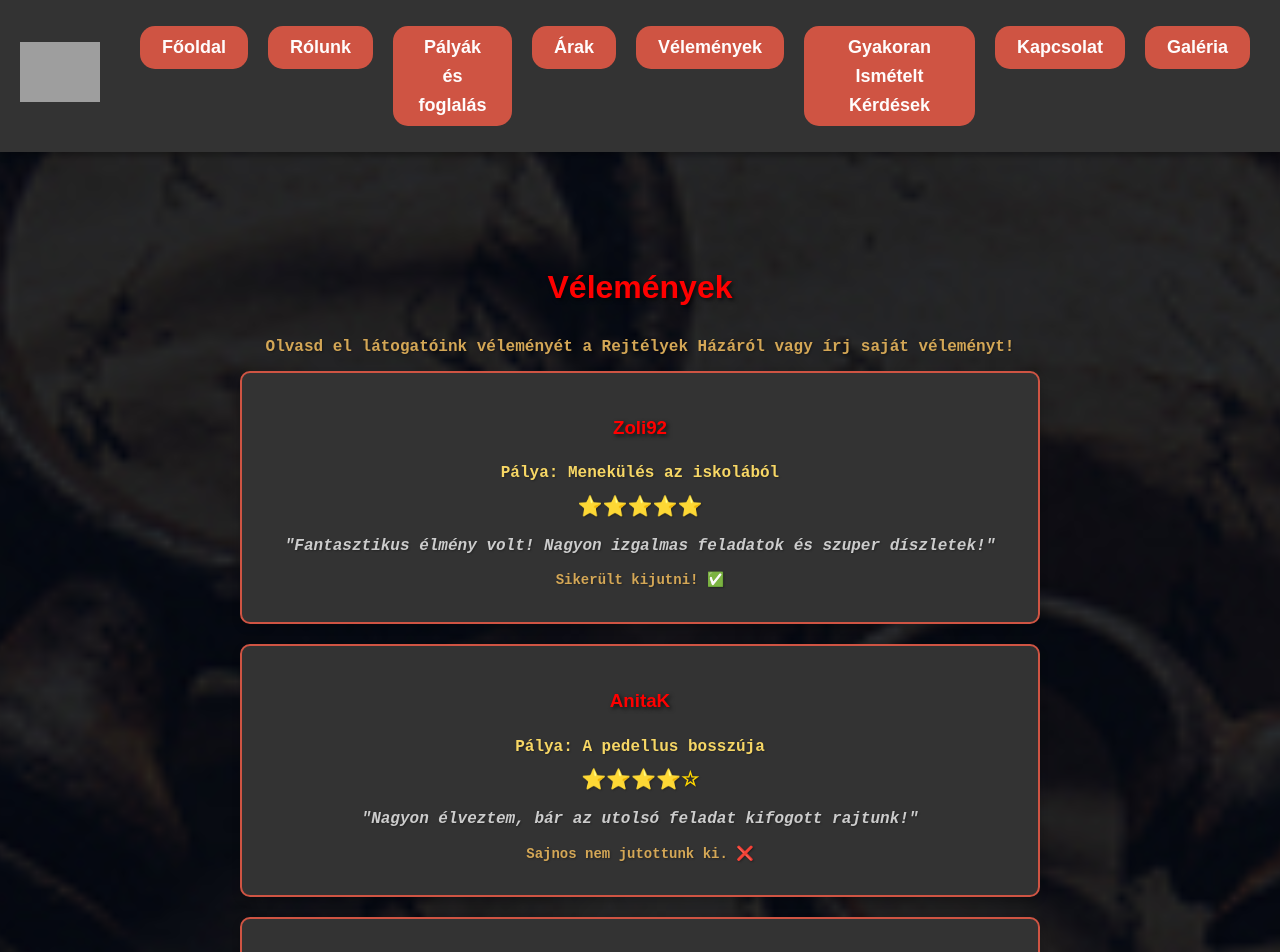
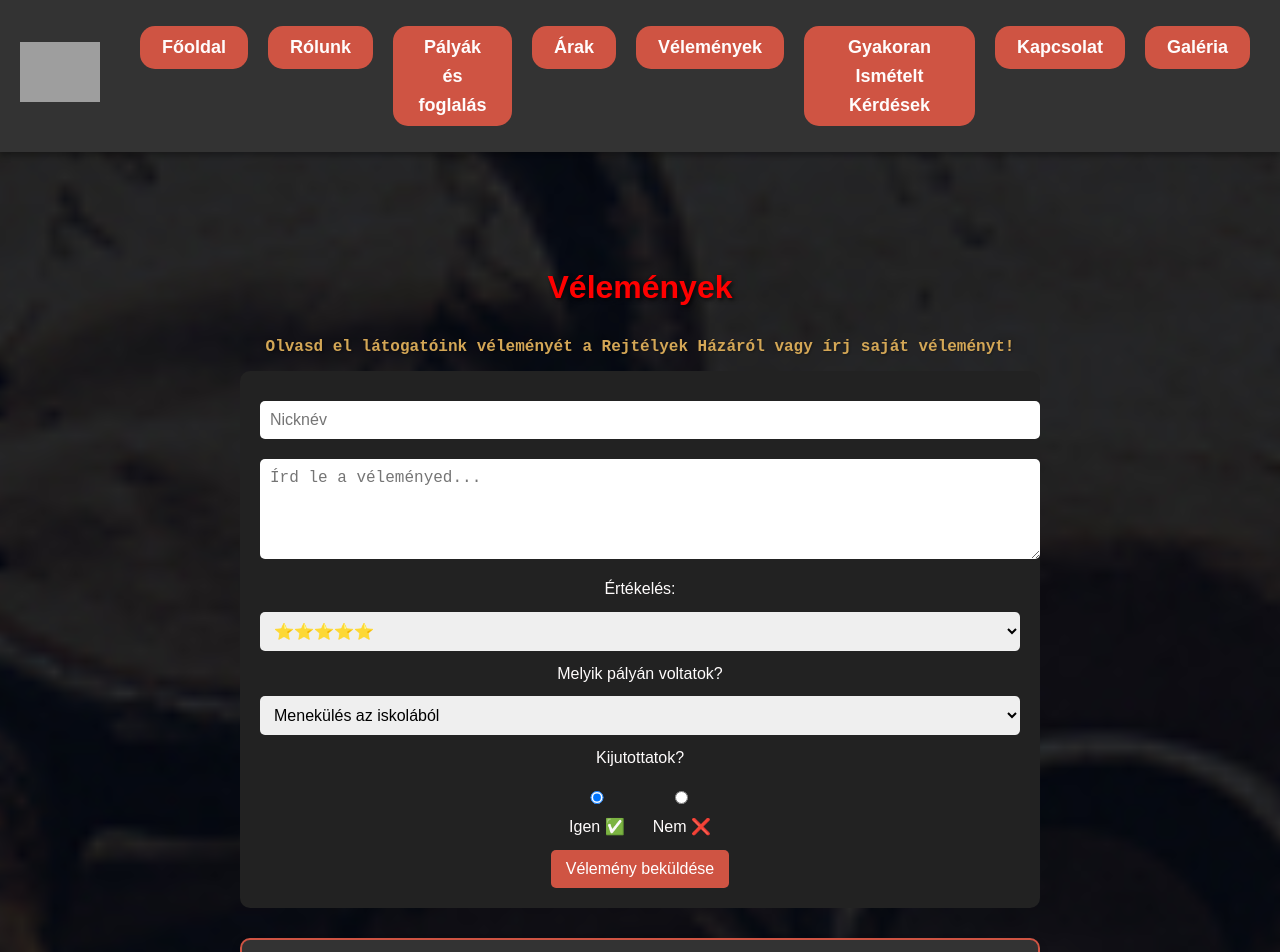
Before and after one commit to Neliah85/Projekt_Rejtelyekhaza_react, a React (Create React App) app in the folder frontend/: page /reviews in a window 1280 px wide. Shown: the top 952 px of the page. Built offline with nearby package versions, Linux system fonts and the light colour scheme; grey boxes are pictures that could not be loaded.

Commit message:
review recode

```diff
--- a/frontend/src/components/Reviews.js
+++ b/frontend/src/components/Reviews.js
@@ -21,7 +21,7 @@ const assignRandomTrack = (review) => ({
     track: review.track || tracks[Math.floor(Math.random() * tracks.length)]
 });
 
-// Alapértelmezett vélemények (hozzáadott szobanevekkel)
+// Alapértelmezett vélemények
 const defaultReviews = [
     { name: "Zoli92", rating: 5, text: "Fantasztikus élmény volt! Nagyon izgalmas feladatok és szuper díszletek!", escaped: true, track: "Menekülés az iskolából" },
     { name: "AnitaK", rating: 4, text: "Nagyon élveztem, bár az utolsó feladat kifogott rajtunk!", escaped: false, track: "A pedellus bosszúja" },
@@ -37,17 +37,21 @@ const getStars = (rating) => "⭐".repeat(rating) + "☆".repeat(5 - rating);
 
 const Reviews = () => {
     const [reviews, setReviews] = useState([]);
+    const [name, setName] = useState("");
+    const [text, setText] = useState("");
+    const [rating, setRating] = useState(5);
+    const [escaped, setEscaped] = useState(true);
+    const [selectedTrack, setSelectedTrack] = useState(tracks[0]);
+    const [formSubmitted, setFormSubmitted] = useState(false);
 
     // Betöltéskor ellenőrizzük a localStorage-t, és frissítjük a hiányzó `track` mezőket
     useEffect(() => {
         let storedReviews = JSON.parse(localStorage.getItem("reviews")) || [];
 
-        // Ha nincs egyetlen mentett vélemény sem, akkor az alapértelmezetteket használjuk
         if (storedReviews.length === 0) {
             storedReviews = defaultReviews;
             localStorage.setItem("reviews", JSON.stringify(defaultReviews));
         } else {
-            // Frissítjük a véleményeket, ha nincs `track` mező
             storedReviews = storedReviews.map(assignRandomTrack);
             localStorage.setItem("reviews", JSON.stringify(storedReviews));
         }
@@ -55,12 +59,89 @@ const Reviews = () => {
         setReviews(storedReviews);
     }, []);
 
+    const handleSubmit = (e) => {
+        e.preventDefault();
+        if (!name || !text) return;
+
+        const newReview = { name, text, rating, escaped, track: selectedTrack };
+        const updatedReviews = [...reviews, newReview];
+
+        setReviews(updatedReviews);
+        localStorage.setItem("reviews", JSON.stringify(updatedReviews));
+
+        setFormSubmitted(true);
+        setTimeout(() => setFormSubmitted(false), 3000);
+
+        setName("");
+        setText("");
+        setRating(5);
+        setEscaped(true);
+        setSelectedTrack(tracks[0]);
+    };
+
     return (
         <>
             <Header />
             <main className="reviews-container">
                 <h1>Vélemények</h1>
                 <p>Olvasd el látogatóink véleményét a Rejtélyek Házáról vagy írj saját véleményt!</p>
+
+                {/* Vélemény beküldő űrlap */}
+                <form className="review-form" onSubmit={handleSubmit}>
+                    <input
+                        type="text"
+                        placeholder="Nicknév"
+                        value={name}
+                        onChange={(e) => setName(e.target.value)}
+                        required
+                    />
+                    <textarea
+                        placeholder="Írd le a véleményed..."
+                        value={text}
+                        onChange={(e) => setText(e.target.value)}
+                        required
+                    />
+                    <label>Értékelés:</label>
+                    <select value={rating} onChange={(e) => setRating(parseInt(e.target.value))}>
+                        {[1, 2, 3, 4, 5].map((num) => (
+                            <option key={num} value={num}>{getStars(num)}</option>
+                        ))}
+                    </select>
+                    <label>Melyik pályán voltatok?</label>
+                    <select value={selectedTrack} onChange={(e) => setSelectedTrack(e.target.value)}>
+                        {tracks.map((track, index) => (
+                            <option key={index} value={track}>{track}</option>
+                        ))}
+                    </select>
+                    <label>Kijutottatok?</label>
+                    <div className="radio-buttons">
+                        <label>
+                            <input
+                                type="radio"
+                                value="true"
+                                checked={escaped}
+                                onChange={() => setEscaped(true)}
+                            />
+                            Igen ✅
+                        </label>
+                        <label>
+                            <input
+                                type="radio"
+                                value="false"
+                                checked={!escaped}
+                                onChange={() => setEscaped(false)}
+                            />
+                            Nem ❌
+                        </label>
+                    </div>
+                    <button type="submit">Vélemény beküldése</button>
+                </form>
+
+                {formSubmitted && (
+                    <div className="popup">
+                        <p>Véleményedet megkaptuk! Hamarosan megjelenik.</p>
+                    </div>
+                )}
 
                 {/* Vélemények listája */}
                 <div className="reviews-list">
```
